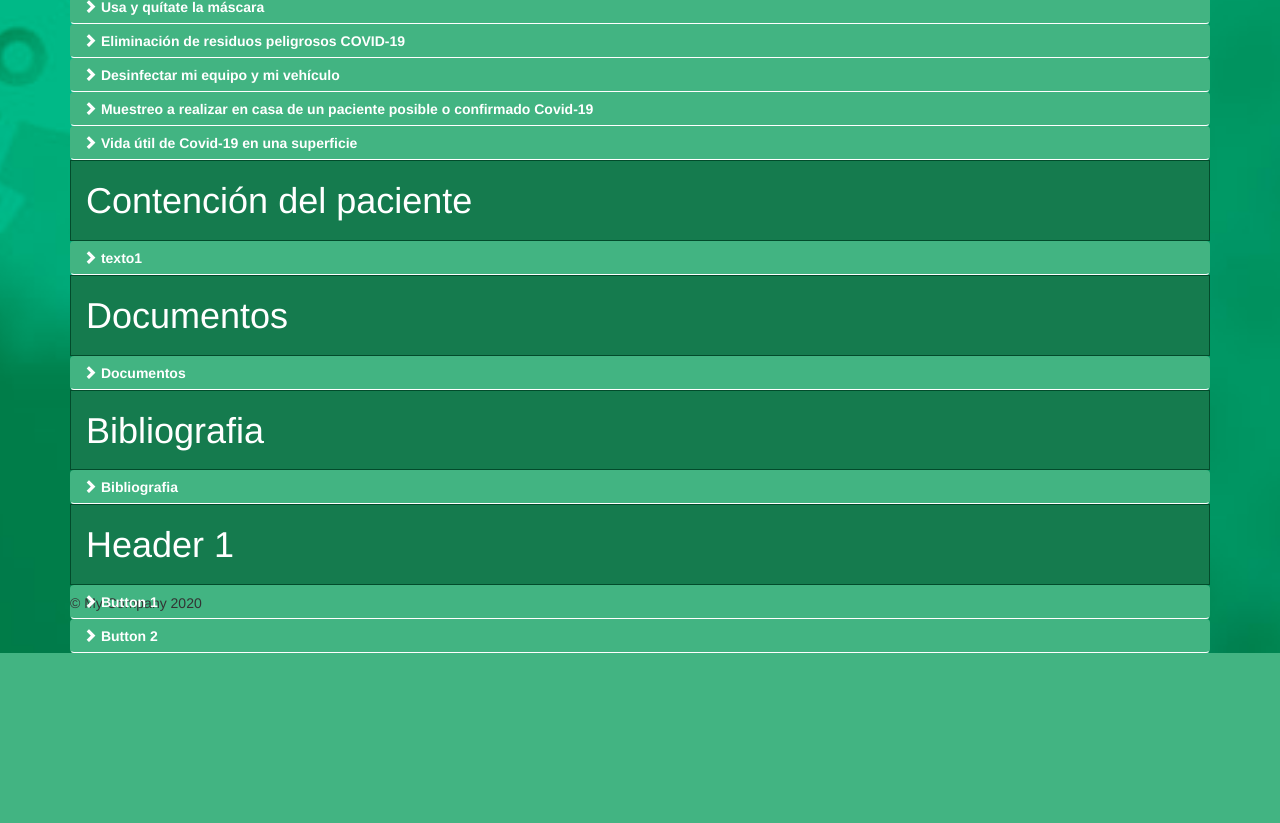
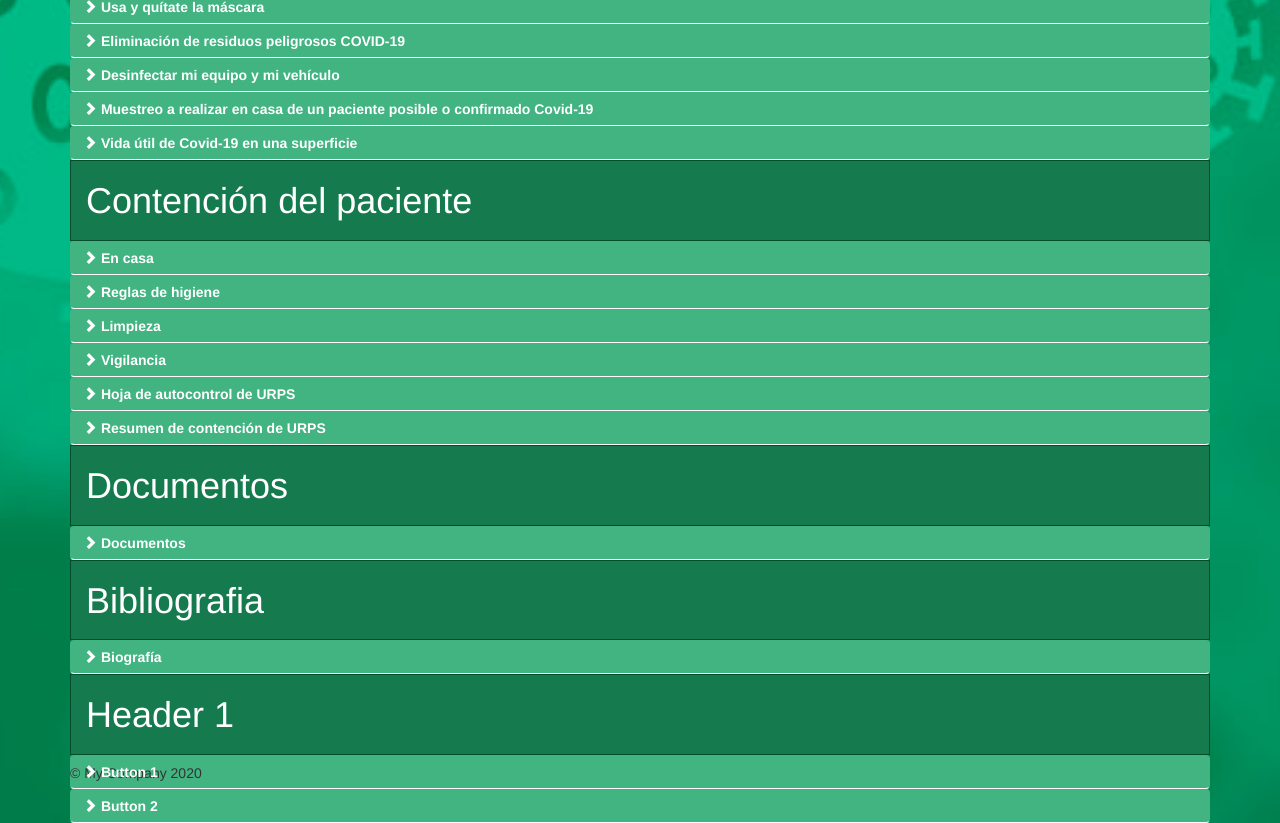
Before and after one commit to david91chm/covid19, a Yii app: template views/site/index.php in a window 1280 px wide. Shown: the part 2717-3540 px from the top of the page. Before the commit the page ends 3370 px from the top, so only its background shows below. Run offline with PHP 8.4 and a stand-in for Yii, Linux system fonts and the light colour scheme; the template is opened without the code that fills it, so the values that code supplies are empty; some libraries are stand-ins or nearby versions.

Commit message:
biografia
biografia

```diff
--- a/views/site/bibliografia.php
+++ b/views/site/bibliografia.php
@@ -2,10 +2,25 @@
 	<h1>Bibliografia</h1>
 </div>
 <button class="btn myButton" type="button">
-	<span class="glyphicon glyphicon-chevron-right"></span> Bibliografia
+	<span class="glyphicon glyphicon-chevron-right"></span> Biografía
 </button>
 <div class="collapse" id="collapseExample">
 	<div class="well">
-		<p>Content 1</p>
+		<ul>
+			<li> Critères d’admission et modalités de prise en charge en réanimation en contexte pandémique</li>
+			<li> Recommandations d’experts portant sur la prise en charge en réanimation des patients en période d’épidémie à SARS-CoV2 – version 3</li>
+			<li> Décision d’admission des patients en unités de réanimation et unités de soins critiques dans un contexte d’épidémie à covid-19</li>
+			<li> Préconisations Ventilation – Gestion du circuit</li>
+			<li> AVIS relatif aux conditions de prolongation du port ou de réutilisation des masques chirurgicaux et des appareils de protection respiratoire de type FFP2 pour les professionnels de santé</li>
+			<li> Conduite à tenir devant un patient suspect d’infection au SARS-CoV-2 (COVID-19)</li>
+			<li> Recommandations à destination des personnes ayant été en contact avec un cas confirmé de COVID-19</li>
+			<li> Repérer et prendre en charge un patient suspect d’infection à nouveau Coronavirus 2019 INFORMATION pour les SAMU et autres soignants de 1ère ligne</li>
+			<li> Hydroxychloroquine and azithromycin as a treatment of COVID-19: results of an openlabel non-randomized clinical trialratamiento con aislamiento máximo "Aire, gotitas, contacto"</li>
+		</ul>
+		<p>Equipo: (ver Procedimiento para vestirse / desvestirse)</p>
+		<ul>
+			<li> Máscara FFP2</li>
+			<li> Tapa o gorra protectora</li>
+		</ul>
 	</div>
 </div>
--- a/views/site/contencion.php
+++ b/views/site/contencion.php
@@ -2,10 +2,119 @@
 	<h1>Contención del paciente</h1>
 </div>
 <button class="btn myButton" type="button">
-	<span class="glyphicon glyphicon-chevron-right"></span> texto1
+	<span class="glyphicon glyphicon-chevron-right"></span> En casa
 </button>
 <div class="collapse" id="collapseExample">
 	<div class="well">
-		<p>Content 1</p>
+		<ul>
+			<li> Permanecer en una habitación específica,
+			ventilar 3 veces al día, así como resto del
+			alojamiento</li>
+
+			<li> Si es posible, baño e inodoro específicos.</li>
+
+			<li> Si son pareja, no compartan habitación.</li>
+
+			<li> Evite el contacto con otros ocupantes.</li>
+
+			<li> Visitas no recomendadas excepto esenciales.</li>
+
+			<li> Citas médicas: notificar ante el personal de
+			enfermería y usar un enmascarar</li>
+		</ul>
+		<p>Fuente: URPS Hauts-de-France</p>
 	</div>
 </div>
+<button class="btn myButton" type="button">
+	<span class="glyphicon glyphicon-chevron-right"></span> Reglas de higiene
+</button>
+<div class="collapse" id="collapseExample">
+	<div class="well">
+		<ul>
+			<li> Use una máscara en presencia del séquito</li>
+
+			<li> Pulse en la curva del codo</li>
+
+			<li> Lavar las manos con frecuencia</li>
+
+			<li> No tocar objetos comunes</li>
+
+			<li> Lave las superficies diariamente, como teléfono
+			móvil (toallita), manijas puerta</li>
+
+			<li> Lavado de manos 4 a 6 veces al día.</li>
+
+
+		</ul>
+		<p>Fuente: URPS Hauts-de-France</p>
+	</div>
+</div>
+<button class="btn myButton" type="button">
+	<span class="glyphicon glyphicon-chevron-right"></span> Limpieza
+</button>
+<div class="collapse" id="collapseExample">
+	<div class="well">
+		<h3>Lejía</h3>
+		<ul>
+			<li> Toallitas desinfectantes</li>
+
+			<li> Desinfecte pisos y superficies con blanqueador
+			diluido al 0.5% cloro activo (1 litro de lejía
+			al 2.6% + 4 litros de agua)</li>
+
+			<li> Lave diariamente superficies como teléfonos
+			móviles (å Ia toallita), manijas de las puertas ...</li>
+
+			<li> No agite las sábanas y la ropa de cama.</li>
+
+			<li> Transporte las sábanas y la ropa a lavar en la
+			lavadora lavandería sin remoción intermedia en el
+			alojamiento</li>
+
+			<li> Lave la ropa de cama en una lavadora con un ciclo.
+			600C por 30 minutos mínimo</li>
+
+			<li> Si es posible, no use el aspirador generador
+			aerosoles</li>
+
+		</ul>
+		<p>Fuente: URPS Hauts-de-France</p>
+	</div>
+</div>
+<button class="btn myButton" type="button">
+	<span class="glyphicon glyphicon-chevron-right"></span> Vigilancia
+</button>
+<div class="collapse" id="collapseExample">
+	<div class="well">
+		<p>Control de temperatura dos veces al día.</p>
+
+		<p>En caso de agravamiento general o en caso de
+		dificultades al respirar
+		Póngase en contacto con la firma SAMU al 15</p>
+
+		<p>Monitoreo ambiental: temperatura, señales
+		respiratorio</p>
+
+		<p>No te pongas en contacto con personas frágiles.</p>
+
+		<p>Fuente: URPS Hauts-de-France</p>
+	</div>
+</div>
+<button class="btn myButton" type="button">
+	<span class="glyphicon glyphicon-chevron-right"></span> Hoja de autocontrol de URPS
+</button>
+<div class="collapse" id="collapseExample">
+	<div class="well">
+		<img src="<?= Yii::$app->request->BaseUrl ?>/images/URPS.JPG" width="100%" alt="">
+		<p>Fuente: URPS Hauts-de-France</p>
+	</div>
+</div>
+<button class="btn myButton" type="button">
+	<span class="glyphicon glyphicon-chevron-right"></span> Resumen de contención de URPS
+</button>
+<div class="collapse" id="collapseExample">
+	<div class="well">
+		<img src="<?= Yii::$app->request->BaseUrl ?>/images/resumen_URPS.JPG" width="100%" alt="">
+		<p>Fuente: URPS Hauts-de-France</p>
+	</div>
+</div>
--- a/views/site/documentos.php
+++ b/views/site/documentos.php
@@ -7,6 +7,9 @@
 </button>
 <div class="collapse" id="collapseExample">
 	<div class="well">
-		<p>Content 1</p>
+		<ul>
+			<li> Anesthésie – COVID 19 – Utilisation des appareils d’anesthésie Dräger pour la ventilation à long terme</li>
+			<li> Anesthésie – COVID 19 – SARS-CoV-2 et manipulation de plateformes d’anesthésie Dräger (Retraitement des DM)</li>
+		</ul>
 	</div>
 </div>
```
Also changed, not shown: web/images/URPS.JPG (added), web/images/resumen_URPS.JPG (added).
